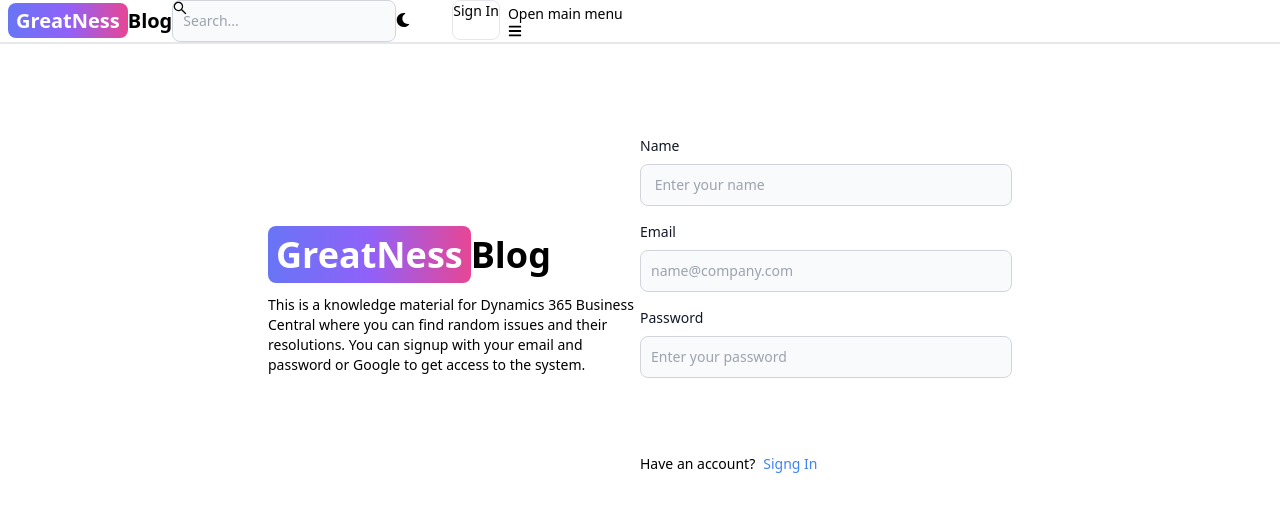
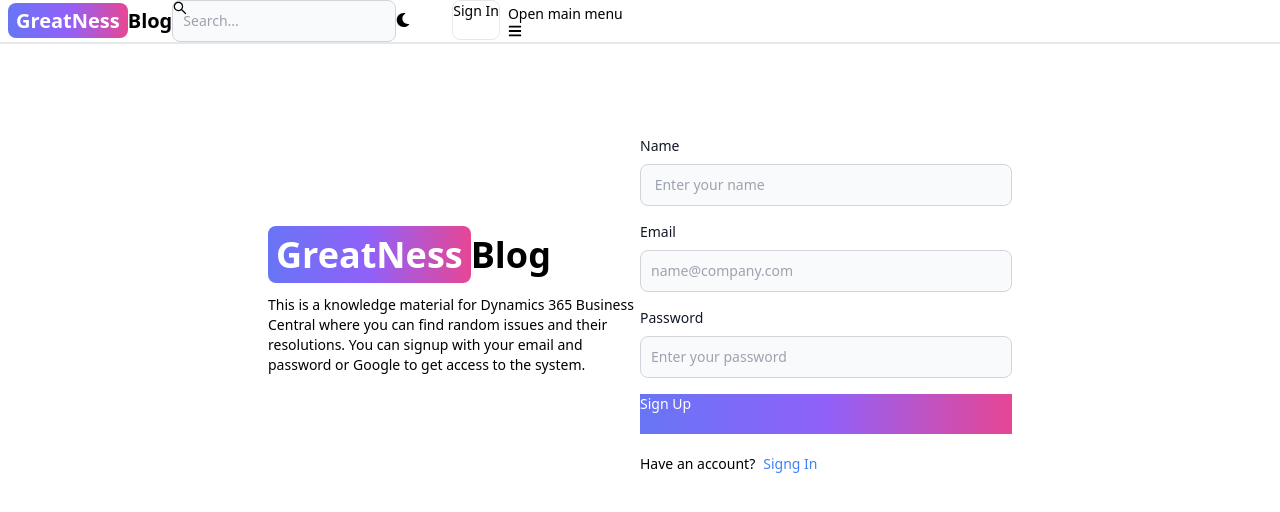
Before and after one commit to Madzeedy/Greatness-Blog, a React (Vite) app in the folder client/: page /sign-up in a window 1280 px wide. Shown: the top 512 px of the page. Built offline with nearby package versions, Linux system fonts and the light colour scheme.

Commit message:
Signup updates

```diff
--- a/client/src/components/Header.jsx
+++ b/client/src/components/Header.jsx
@@ -56,7 +56,7 @@
         <Link to="/sign-in">
           <Button
             outline
-            gradientDuoTone="purpleToBlue"
+            //gradientDuoTone="purpleToBlue"
             //className="bg-gradient-to-r from-blue-500 via-blue-600 to-blue-700 text-white hover:bg-gradient-to-br focus:ring-blue-300 dark:focus:ring-blue-800 "
           >
             Sign In
--- a/client/src/pages/SignUp.jsx
+++ b/client/src/pages/SignUp.jsx
@@ -64,7 +64,7 @@
             {/* <Label value="Your username" /> */}
             <div>
               <Label
-                htmlFor="email"
+                htmlFor="name"
                 className="block mb-2 text-sm font-medium text-gray-900 dark:text-black"
               >
                 Name
@@ -100,7 +100,7 @@
             {/* <Label value="Your username" /> */}
             <div>
               <Label
-                htmlFor="email"
+                htmlFor="password"
                 class="block mb-2 text-sm font-medium text-gray-900 dark:text-black"
               >
                 Password
@@ -114,7 +114,13 @@
                 onChange={handleChange}
               />
             </div>
-            <Button disabled={loading} type="Submit">
+            <Button
+              className="bg-gradient-to-r from-indigo-500 via-purple-500 to-pink-500 text-white hover:opacity-90"
+              //gradientDuoTone="purpleToPink"
+              pill
+              disabled={loading}
+              type="Submit"
+            >
               Sign Up
             </Button>
           </form>
```
